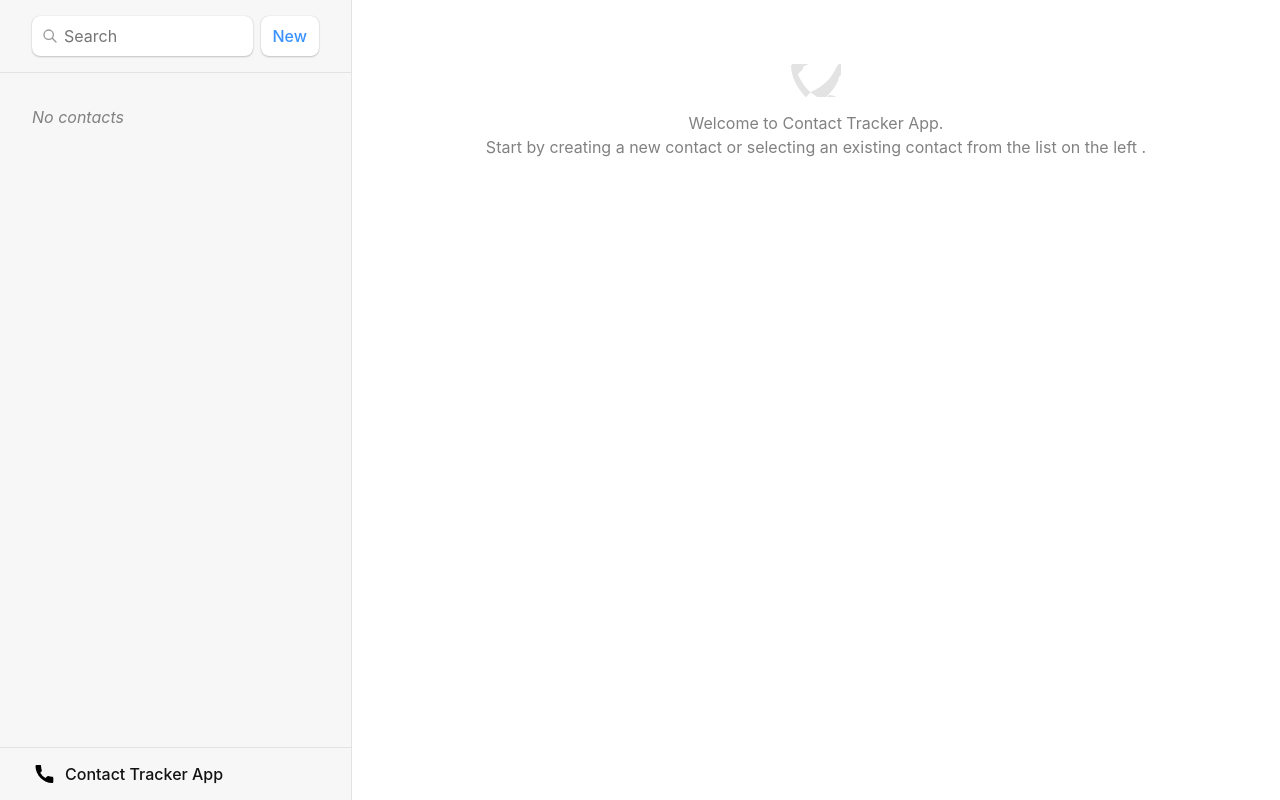
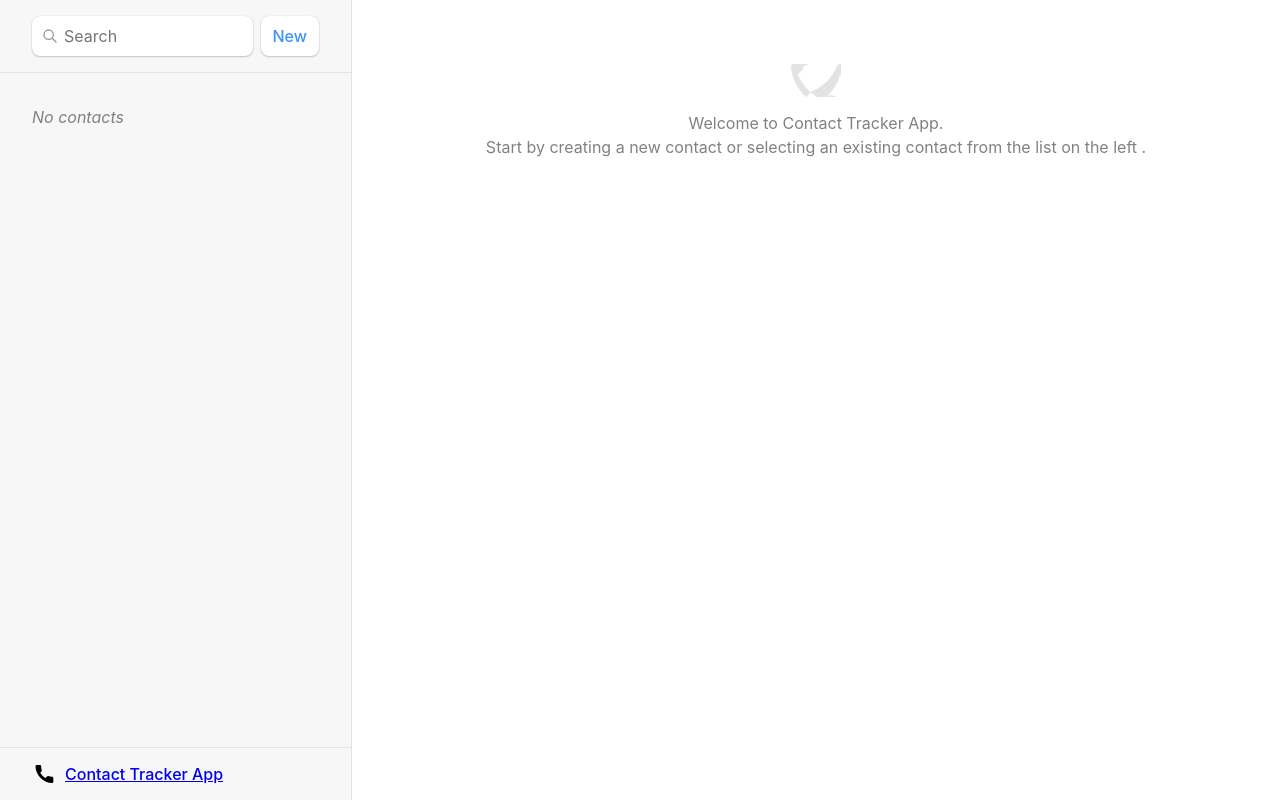
Before and after one commit to AmaraFinbarrs/contact-tracker, a React (Vite) app: page / in a window 1280 px wide. Built offline with nearby package versions, Linux system fonts and the light colour scheme.

Commit message:
Enhance User Flow

```diff
--- a/src/routes/edit.jsx
+++ b/src/routes/edit.jsx
@@ -2,6 +2,7 @@ import {
     Form,
     useLoaderData,
     redirect,
+    useNavigate,
  } from "react-router-dom";
 import { updateContact } from "../contacts";
 
@@ -14,6 +15,7 @@ export async function action({ request, params }) {
 
 export default function EditContact() {
   const { contact } = useLoaderData();
+  const navigate = useNavigate();
 
   return (
     <Form method="post" id="contact-form">
@@ -63,7 +65,14 @@ export default function EditContact() {
       </label>
       <p>
         <button type="submit">Save</button>
-        <button type="button">Cancel</button>
+        <button
+          type="button"
+          onClick={() => {
+            navigate(-1);
+          }}
+        >
+          Cancel
+        </button>
       </p>
     </Form>
   );
--- a/src/routes/root.jsx
+++ b/src/routes/root.jsx
@@ -15,7 +15,11 @@ export default function Root() {
     return (
       <>
         <div id="sidebar">
-          <h1>Contact Tracker App</h1>
+            <h1>
+                <NavLink to="/" >
+                 Contact Tracker App
+                </NavLink>
+            </h1>
           <div>
             <form id="search-form" role="search">
               <input
```
